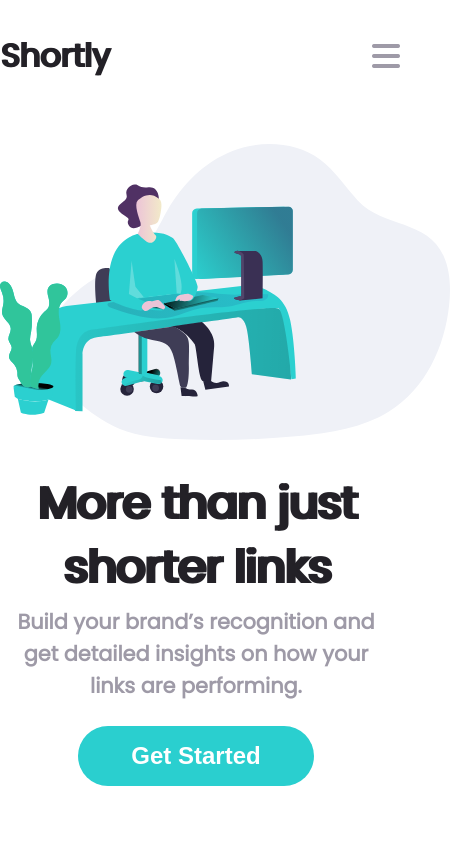
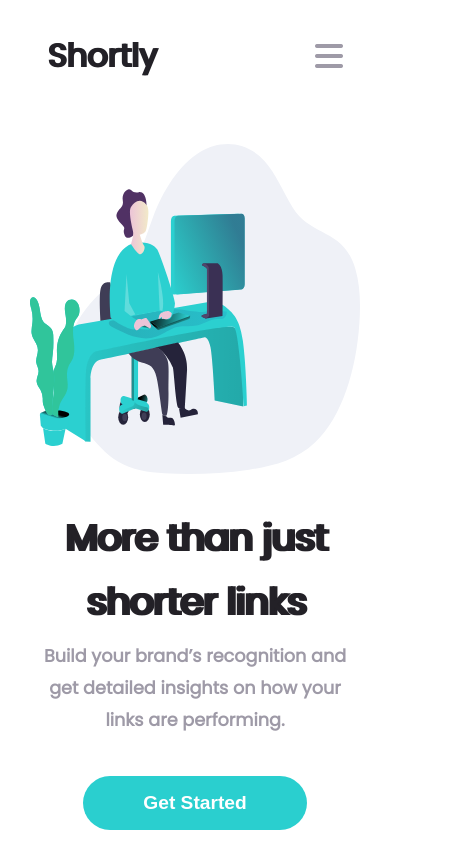
Before and after one commit to rahbhee/URL-shortener, a React (Vite) app in the folder url-shortener/: page / in a window 390 px wide. Shown: the top 844 px of the page, 450 px wide, since content can reach past the window. Built offline with nearby package versions, Linux system fonts and the light colour scheme; a web font is replaced by a local one.

Commit message:
mobile-dropdown

```diff
--- a/url-shortener/src/App.css
+++ b/url-shortener/src/App.css
@@ -24,6 +24,7 @@ nav{
 }
 .nav-div h5{
   font-size: 2rem;
+
 }
 nav div:nth-child(1),
 nav div:nth-child(2){
@@ -66,7 +67,7 @@ header article img{
   margin-left: 2.5rem;
   margin: auto;
   width: 600px;
-  object-fit: contain;
+
 }
 header article div p, .about-section p{
   color: hsl(257, 7%, 63%);
@@ -120,6 +121,25 @@ header article div p, .about-section p{
     width: 3rem;
   }
 }
+.nav-div p, .nav-div h5, button, footer h3, .icons img, footer p:hover{
+cursor: pointer;
+}
+button:hover{
+  opacity: .5;
+}
+.features:hover{
+  color: black;
+}
+ .pricing:hover{
+  color: black;
+}
+ .resources:hover{
+  color: black;
+}
+.login:hover{
+  color: black;
+}
+
 .login{
   animation: othernav 7s;
 }
@@ -393,7 +413,7 @@ footer div p{
     background-color:hsl(257, 27%, 26%);
     width: 100%;
     height: 22.5rem;
-    right: -10rem;
+    left: 0rem;
     top: 5rem;
     margin: auto;
     display: flex;
@@ -403,9 +423,9 @@ footer div p{
   }
   @keyframes navanim{
     from{
-      transform: translateX(-50vh)
+      transform: translateX(-40vh)
     }to{
-      transform: translateX(0)
+      transform: translateX(0vh)
     }
   }
   @keyframes span{
@@ -418,11 +438,12 @@ footer div p{
 
 
   .nav-div{
-    width: 25rem;
+    width: 18.5rem;
     margin: auto;
   }
   .nav-div h5{
     margin-right: 5rem;
+    animation: none;
   }
   .nav-div .fa-bars{
     font-size: 2rem;
@@ -438,29 +459,32 @@ footer div p{
   header{
     padding-right: 0;
     padding-left: 0;
-    padding-bottom: 5rem;
+    padding-bottom: 10rem;
   }
   header article{
     flex-direction:column-reverse;
     align-items: center;
   }
   header h1{
-    font-size: 2.8rem;
+    font-size: 2.3rem;
     line-height: 4rem;
   }
   header article div{
-   width: 24.5rem;
+   width: 20rem;
    margin: auto;
   }
   header article div p{
-    font-size: 1.3rem;
+    font-size: 1.1rem;
   }
   header article img{
-    width: 450px;
+    width: 330px;
+    height: 330px;
+    object-fit: fill;
   }
   header article button{
-    width: 60%;
-    font-size: 1.5rem;
+    margin-top: 1rem;
+    width: 70%;
+    font-size: 1.2rem;
     padding: 1rem 2rem;
     border-radius: 2rem;
   }
@@ -492,6 +516,7 @@ footer div p{
   .right{
     display: flex;
     justify-content: space-between;
+  width: 80%;
   }
   .form-section input{
     width: 18rem;
@@ -531,6 +556,7 @@ footer div p{
     height: 4.5rem;
     animation: span 1.5s;
     animation-timing-function: ease-out;
+    animation-delay: 5s;
   }
   footer{
     display: block;
--- a/url-shortener/src/linkresult.jsx
+++ b/url-shortener/src/linkresult.jsx
@@ -24,7 +24,7 @@ export default function ShortUrlCont(props) {
         <p className="longUrl">{props.longUrl}</p>
       </div>
       <div className="right">
-        <p className="shortUrl">3334dfgvvvvvvvvvvvubbby</p>
+        <p className="shortUrl">{props.shortUrl}</p>
         <button onClick={copyShortUrl} className={`copy-btn ${copied}`}>{button}</button>
       </div>
     </div>
```
